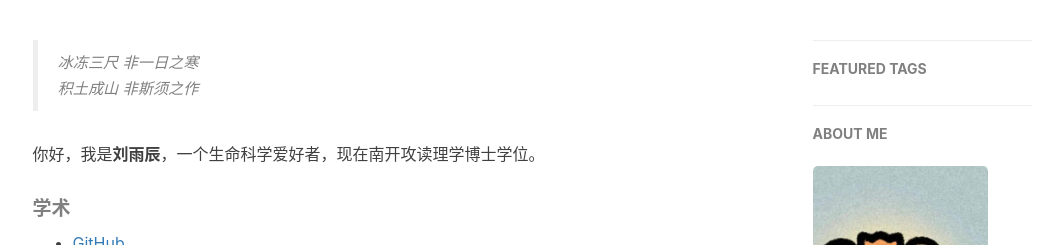
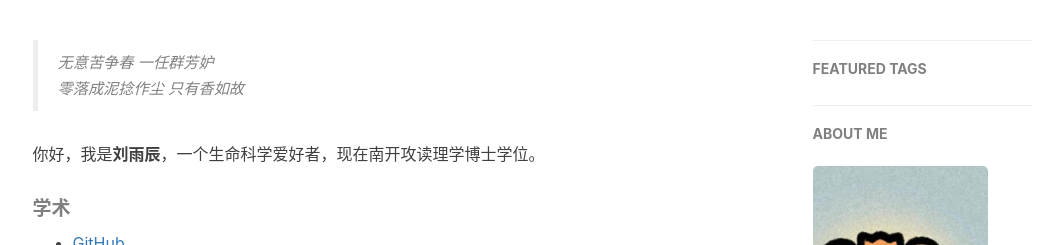
Before and after one commit to liuyuchenlab/LiuYuchenLab.github.io, a Jekyll site: the page built from about.html, in a window 1280 px wide. Shown: the part 418-663 px from the top of the page, without its empty margins (135-1198 px from the left). Built offline with Jekyll 4.4.1, drawn with Linux system fonts in a browser that asks for light colours; nearby versions of some CDN libraries; comment, search, counter and statistics services are not loaded.

Commit message:
Update about.html

```diff
--- a/about.html
+++ b/about.html
@@ -15,8 +15,8 @@
 <div class="zh post-container">
 
     <!--copied from markdown -->
-    <blockquote><p>冰冻三尺 非一日之寒<br>
-    积土成山 非斯须之作</p></blockquote>
+    <blockquote><p>无意苦争春 一任群芳妒<br>
+    零落成泥捻作尘 只有香如故</p></blockquote>
 
     <p>你好，我是<strong>刘雨辰</strong>，一个生命科学爱好者，现在南开攻读理学博士学位。</p>
 
@@ -24,9 +24,9 @@
         <h5>学术</h5>
 
     <ul>
-        <li><a href="https://github.com">GitHub</a></li>
-        <li><a href="https://www.researchgate.net/">ResearchGate</a></li>
-        <li><a href="https://scholar.google.com/">GoogleScholar</a></li>
+        <li><a href="https://github.com/liuyuchenlab">GitHub</a></li>
+        <li><a href="https://www.researchgate.net/profile/Yuchen-Liu-121">ResearchGate</a></li>
+        <li><a href="https://scholar.google.com/citations?user=OECd4asAAAAJ&hl=zh-CN">GoogleScholar</a></li>
     </ul>
 
 
```
